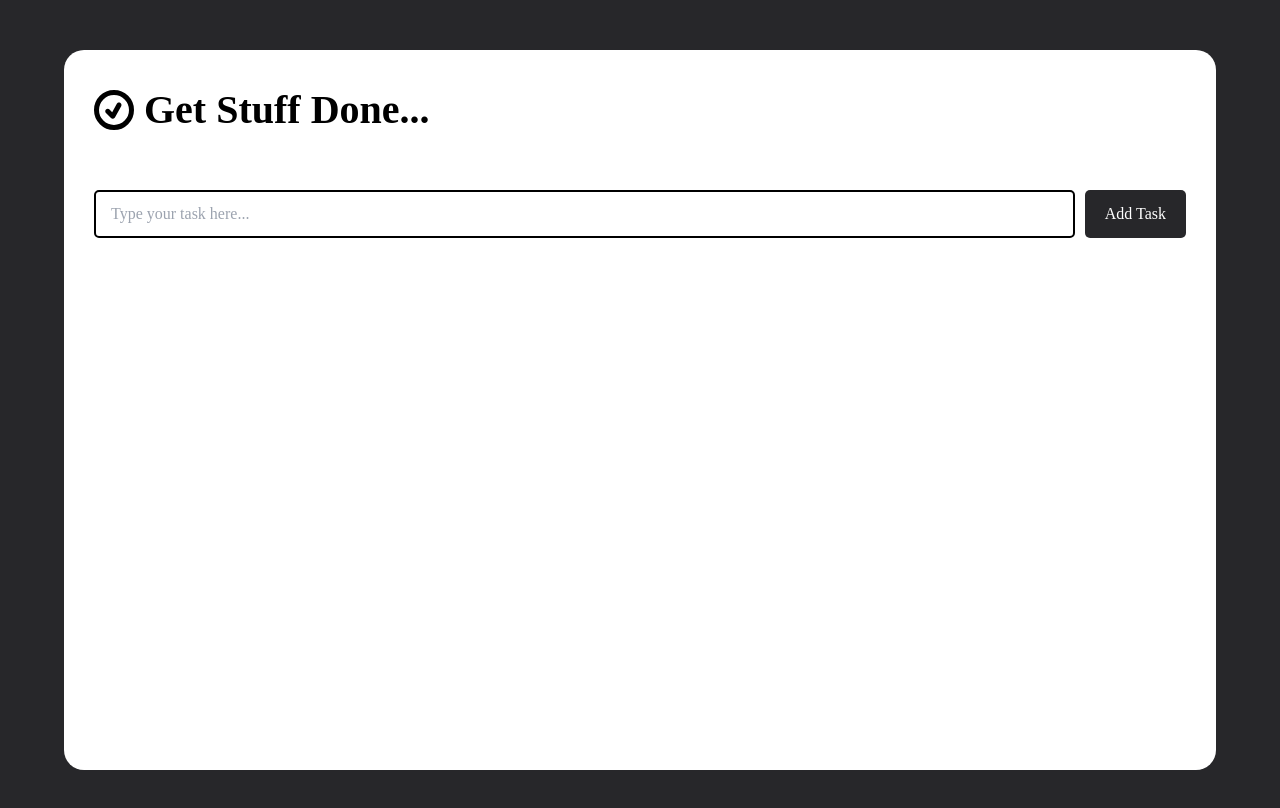
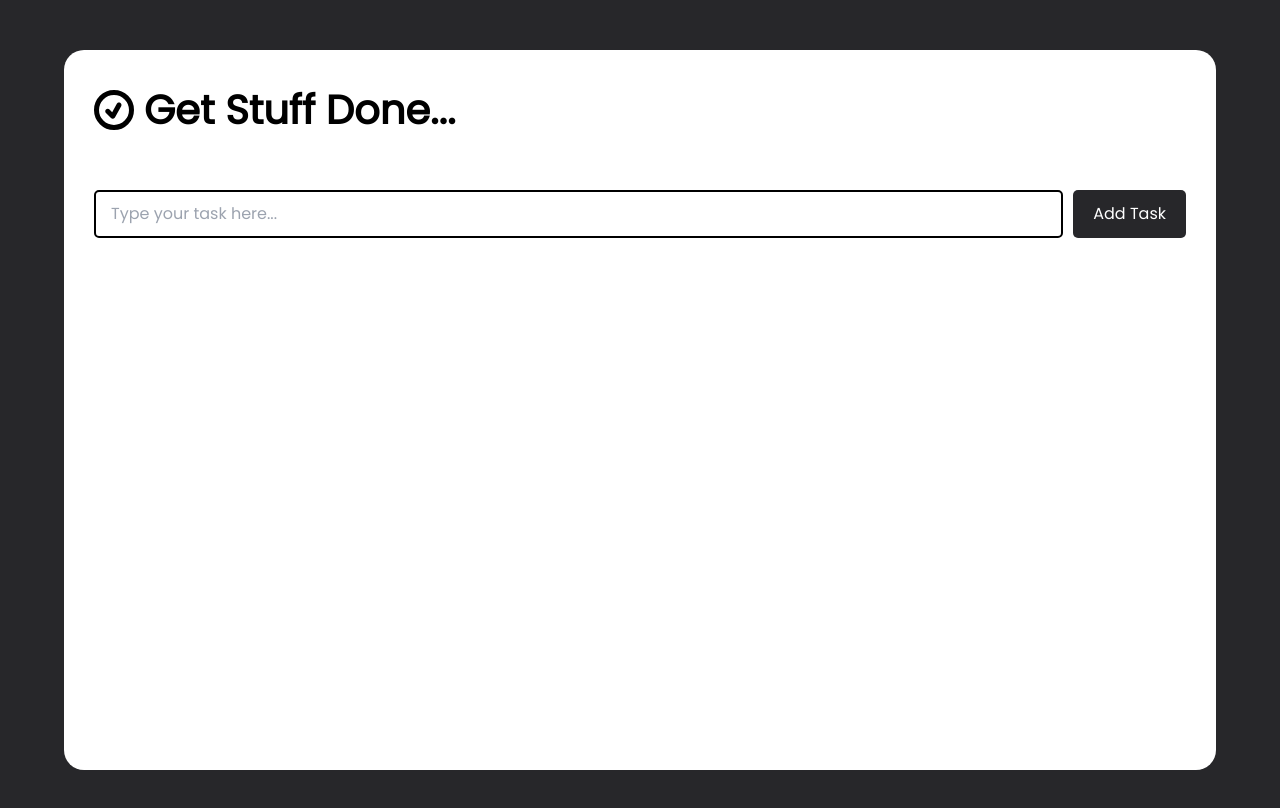
Before and after one commit to Adarsh-Developer/To-Do-App, a React (Vite) app: page / in a window 1280 px wide. Shown: the top 808 px of the page. Built offline with nearby package versions, Linux system fonts and the light colour scheme.

Commit message:
adding poppins fonts to the index file

```diff
--- a/src/index.css
+++ b/src/index.css
@@ -2,6 +2,11 @@
 @tailwind components;
 @tailwind utilities;
 
+@font-face {
+ font-family: poppins;
+ src: url('../public/Poppins\ Font.woff2');
+}
+
 .after__line::after{
  width: calc(100% + 4px);
 }
```
Also changed, not shown: public/Poppins Font.woff2 (added).
